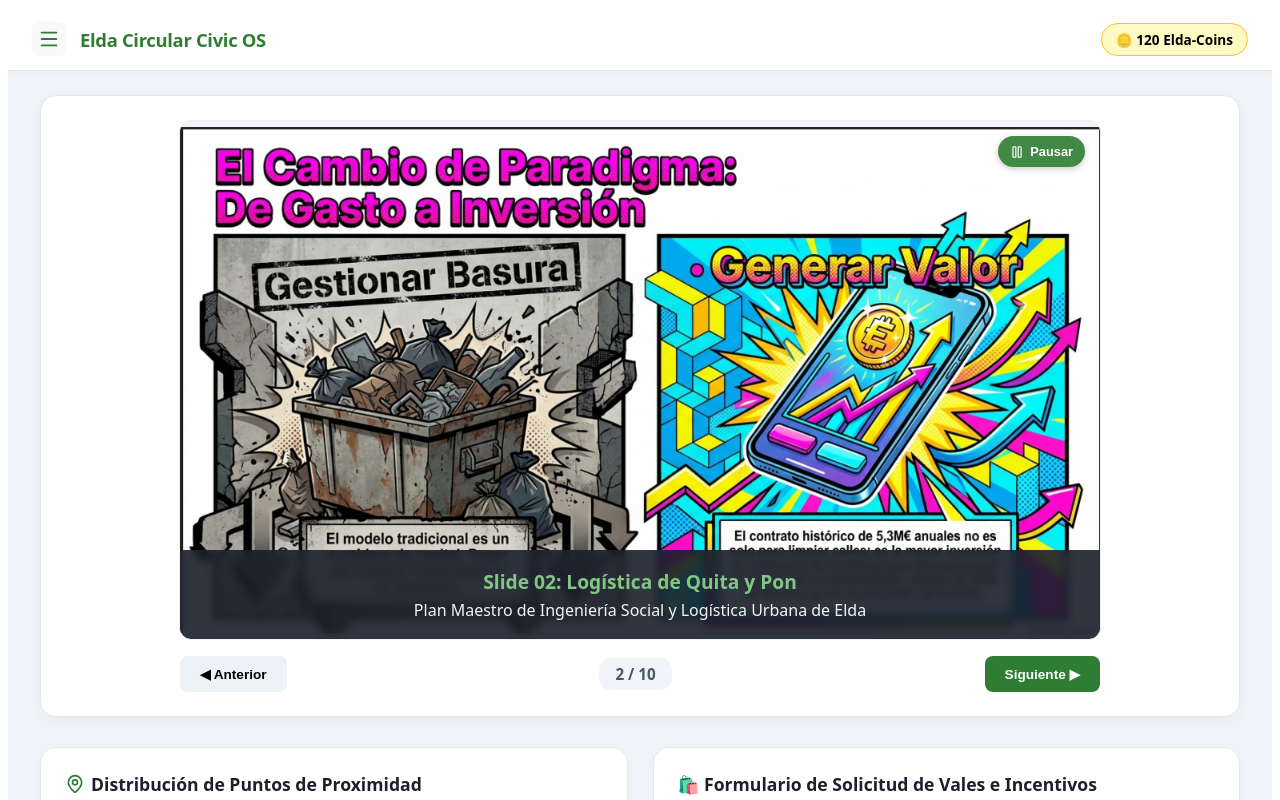
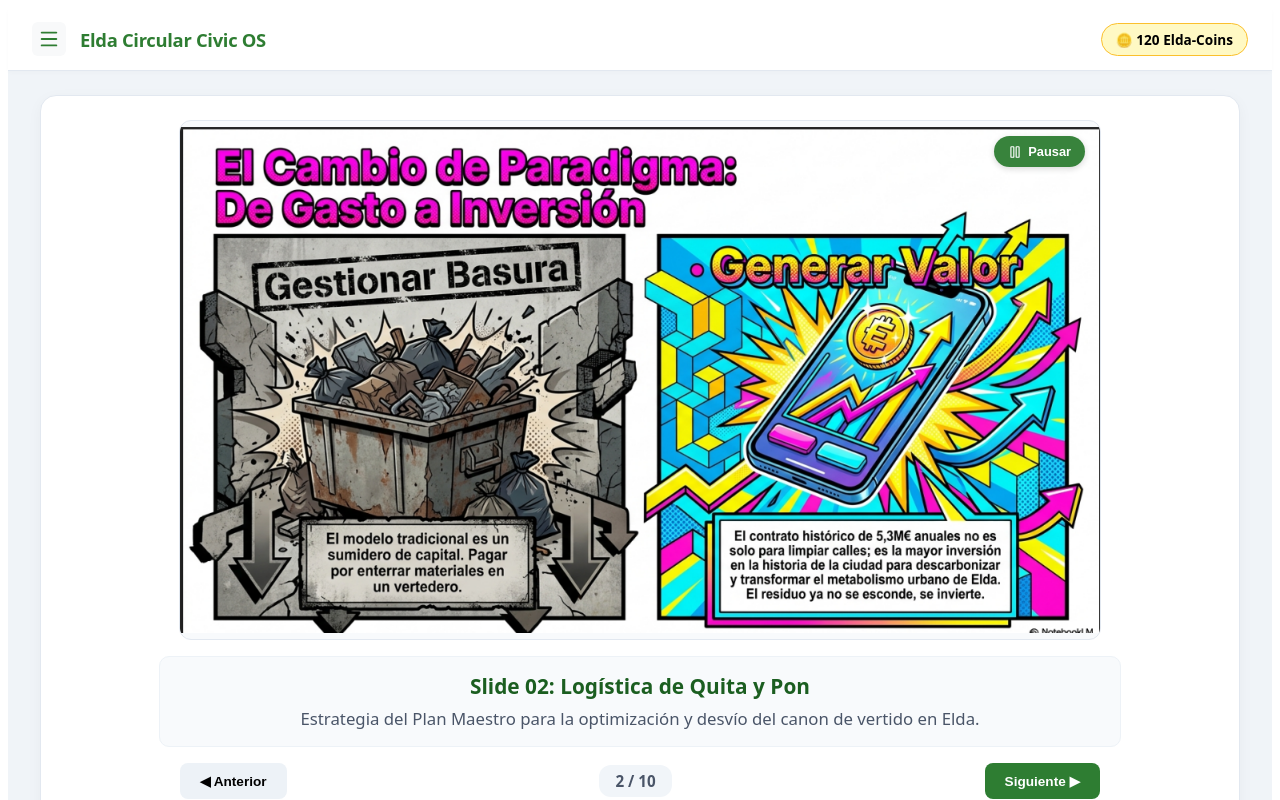
Before and after one commit to Migue420/elda-circular-civic, a React (Vite) app: page / in a window 1280 px wide. Shown: the top 800 px of the page. Built offline with nearby package versions, Linux system fonts and the light colour scheme.

Commit message:
Corregido solapamiento de textos en carrusel y object-fit contain completo

```diff
--- a/src/App.jsx
+++ b/src/App.jsx
@@ -103,7 +103,7 @@ function ModuloMultimedia() {
           </button>
           {acordeonAbierto === 'rent' && (
             <div style={{ padding: '15px', backgroundColor: '#fafafa', borderTop: '1px solid #e2e8f0', fontSize: '0.85rem', lineHeight: '1.5', color: '#4a5568' }}>
-              <strong>Materia Orgánica (Contenedor Marrón):</strong> Coste en planta de ~38,62€/Tratamiento. Al evitar la mezcla en la fraction Resto (cuya penalización es de 125€/Tn), se inyecta un superávit logístico directo de <strong>+51,38€ por tonelada</strong> recuperada.
+              <strong>Materia Orgánica (Contenedor Marrón):</strong> Coste en planta de ~38,62€/Tratamiento. Al evitar la mezcla en la fracción Resto (cuya penalización es de 125€/Tn), se inyecta un superávit logístico directo de <strong>+51,38€ por tonelada</strong> recuperada.
             </div>
           )}
         </div>
@@ -119,7 +119,7 @@ export default function App() {
   const [pestanaActiva, setPestanaActiva] = useState('mapa');
   const [menuAbierto, setMenuAbierto] = useState(false);
   const [slideIndice, setSlideIndice] = useState(0);
-  const [reproduccionActiva, setReproduccionActiva] = useState(true); // Estado para Pausa/Play del carrusel solas
+  const [reproduccionActiva, setReproduccionActiva] = useState(true);
   const [eldaCoins, setEldaCoins] = useState(() => {
     const guardadas = localStorage.getItem('eldaCoins');
     return guardadas ? parseInt(guardadas, 10) : 120;
@@ -139,13 +139,12 @@ export default function App() {
     { id: 'tasa', nombre: 'Descuento 20€ Tasa Basura', coste: 150, icono: Percent }
   ];
 
-  // EFECTO DINÁMICO: Ejecuta el paso automático de diapositivas cada 3 segundos
   useEffect(() => {
     let temporizador = null;
     if (reproduccionActiva && pestanaActiva === 'mapa') {
       temporizador = setInterval(() => {
         setSlideIndice((prev) => (prev + 1) % 10);
-      }, 3000); // 3000 milisegundos = 3 segundos
+      }, 3000);
     }
     return () => {
       if (temporizador) clearInterval(temporizador);
@@ -165,7 +164,7 @@ export default function App() {
         body: JSON.stringify({ operacion, datosCarga, timestamp: new Date().toISOString() })
       });
     } catch (err) {
-      console.log("Servidor XAMPP offline. Guardando asíncronamente en LocalStorage.");
+      console.log("Servidor XAMPP offline. Sincronizado localmente.");
     }
   };
 
@@ -177,7 +176,7 @@ export default function App() {
       sincronizarConXampp('canje_premio_ciudadano', premio);
       alert(`🎉 Canje correcto: Código emitido para "${premio.nombre}".`);
     } else {
-      alert("⚠️ Balance de Elda-Coins insuficiente para este incentivo.");
+      alert("⚠️ Balance de Elda-Coins insuficiente.");
     }
   };
 
@@ -219,17 +218,17 @@ export default function App() {
         )}
       </header>
 
-      {/* ÁREA DE CONTENIDO CONFIGURADA EN HORIZONTAL SPLIT SCREEN */}
+      {/* ÁREA DE CONTENIDO */}
       <main style={{ maxWidth: '1200px', margin: '24px auto', padding: '0 20px' }}>
 
         {pestanaActiva === 'mapa' && (
           <div style={{ display: 'flex', flexDirection: 'column', gap: '30px' }}>
 
-            {/* PARTE SUPERIOR: MARCO DEL CARRUSEL ESTRUCTURADO (IMAGEN 20% MÁS PEQUEÑA) */}
+            {/* CORRECCIÓN DE LA MITAD SUPERIOR: EL GRAN CARRUSEL TOTALMENTE DESPEJADO */}
             <section style={{ backgroundColor: '#fff', borderRadius: '16px', padding: '24px', boxShadow: '0 4px 15px rgba(0,0,0,0.04)', border: '1px solid #e2e8f0', display: 'flex', flexDirection: 'column', alignItems: 'center' }}>
 
-              {/* Contenedor un 20% más pequeño respecto al total (width: 80%) */}
-              <div style={{ width: '80%', aspectRatio: '16/9', borderRadius: '12px', overflow: 'hidden', backgroundColor: '#f1f5f9', position: 'relative', border: '1px solid #edf2f7' }}>
+              {/* Marco 20% más pequeño (Ancho 80%) con fondo neutro limpio para encuadrar tus .png sin cortes */}
+              <div style={{ width: '80%', aspectRatio: '16/9', borderRadius: '12px', overflow: 'hidden', backgroundColor: '#f8fafc', position: 'relative', border: '1px solid #e2e8f0' }}>
                 <img
                   src={`/media/slide${formatearSlide(slideIndice)}.png`}
                   alt={`Diapositiva ${slideIndice + 1}`}
@@ -240,27 +239,27 @@ export default function App() {
                 <button
                   onClick={() => setReproduccionActiva(!reproduccionActiva)}
                   style={{
-                    position: 'absolute', top: '15px', right: '15px', backgroundColor: 'rgba(46, 125, 50, 0.9)',
-                    color: 'white', border: 'none', padding: '8px 12px', borderRadius: '30px', cursor: 'pointer',
-                    display: 'flex', alignItems: 'center', gap: '6px', fontWeight: 'bold', fontSize: '0.8rem', boxShadow: '0 2px 6px rgba(0,0,0,0.2)'
+                    position: 'absolute', top: '15px', right: '15px', backgroundColor: 'rgba(46, 125, 50, 0.95)',
+                    color: 'white', border: 'none', padding: '8px 14px', borderRadius: '30px', cursor: 'pointer',
+                    display: 'flex', alignItems: 'center', gap: '6px', fontWeight: 'bold', fontSize: '0.8rem', boxShadow: '0 2px 6px rgba(0,0,0,0.15)'
                   }}
                 >
                   {reproduccionActiva ? <Pause size={14} /> : <Play size={14} />}
                   {reproduccionActiva ? "Pausar" : "Reanudar"}
                 </button>
-
-                {/* TEXTO DE ABAJO CORREGIDO (MÁS GRANDE Y DIRECTO) */}
-                <div style={{ position: 'absolute', bottom: 0, left: 0, right: 0, backgroundColor: 'rgba(26, 32, 44, 0.9)', color: '#fff', padding: '18px', textAlign: 'center', backdropFilter: 'blur(4px)' }}>
-                  <strong style={{ fontSize: '1.2rem', display: 'block', color: '#81C784', marginBottom: '4px' }}>
-                    {titulosSlides[slideIndice]}
-                  </strong>
-                  <span style={{ fontSize: '1rem', opacity: 0.95, fontWeight: '500' }}>
-                    Plan Maestro de Ingeniería Social y Logística Urbana de Elda
-                  </span>
-                </div>
               </div>
 
-              {/* Controles del Carrusel (Botones Manuales de Apoyo) */}
+              {/* NUEVA ZONA INTEGRADA DE TEXTO (SITUADA ABAJO EXCLUSIVAMENTE, MÁS GRANDE Y CLARA) */}
+              <div style={{ width: '80%', marginTop: '16px', padding: '15px 20px', backgroundColor: '#f8fafc', borderRadius: '10px', border: '1px solid #edf2f7', textAlign: 'center' }}>
+                <strong style={{ fontSize: '1.3rem', display: 'block', color: '#1B5E20', marginBottom: '6px' }}>
+                  {titulosSlides[slideIndice]}
+                </strong>
+                <span style={{ fontSize: '1.05rem', color: '#4a5568', fontWeight: '500', lineHeight: '1.5' }}>
+                  Estrategia del Plan Maestro para la optimización y desvío del canon de vertido en Elda.
+                </span>
+              </div>
+
+              {/* Controles de Apoyo Manual */}
               <div style={{ display: 'flex', justifyContent: 'space-between', alignItems: 'center', marginTop: '16px', width: '80%' }}>
                 <button onClick={() => { setSlideIndice((prev) => (prev - 1 + 10) % 10); setReproduccionActiva(false); }} style={{ backgroundColor: '#edf2f7', border: 'none', padding: '10px 20px', borderRadius: '8px', fontWeight: 'bold', cursor: 'pointer', fontSize: '0.85rem' }}>◀ Anterior</button>
                 <span style={{ fontSize: '0.95rem', fontWeight: 'bold', color: '#4a5568', backgroundColor: '#f1f5f9', padding: '6px 16px', borderRadius: '12px' }}>{slideIndice + 1} / 10 { !reproduccionActiva && "⏸️ (Pausado)" }</span>
```
